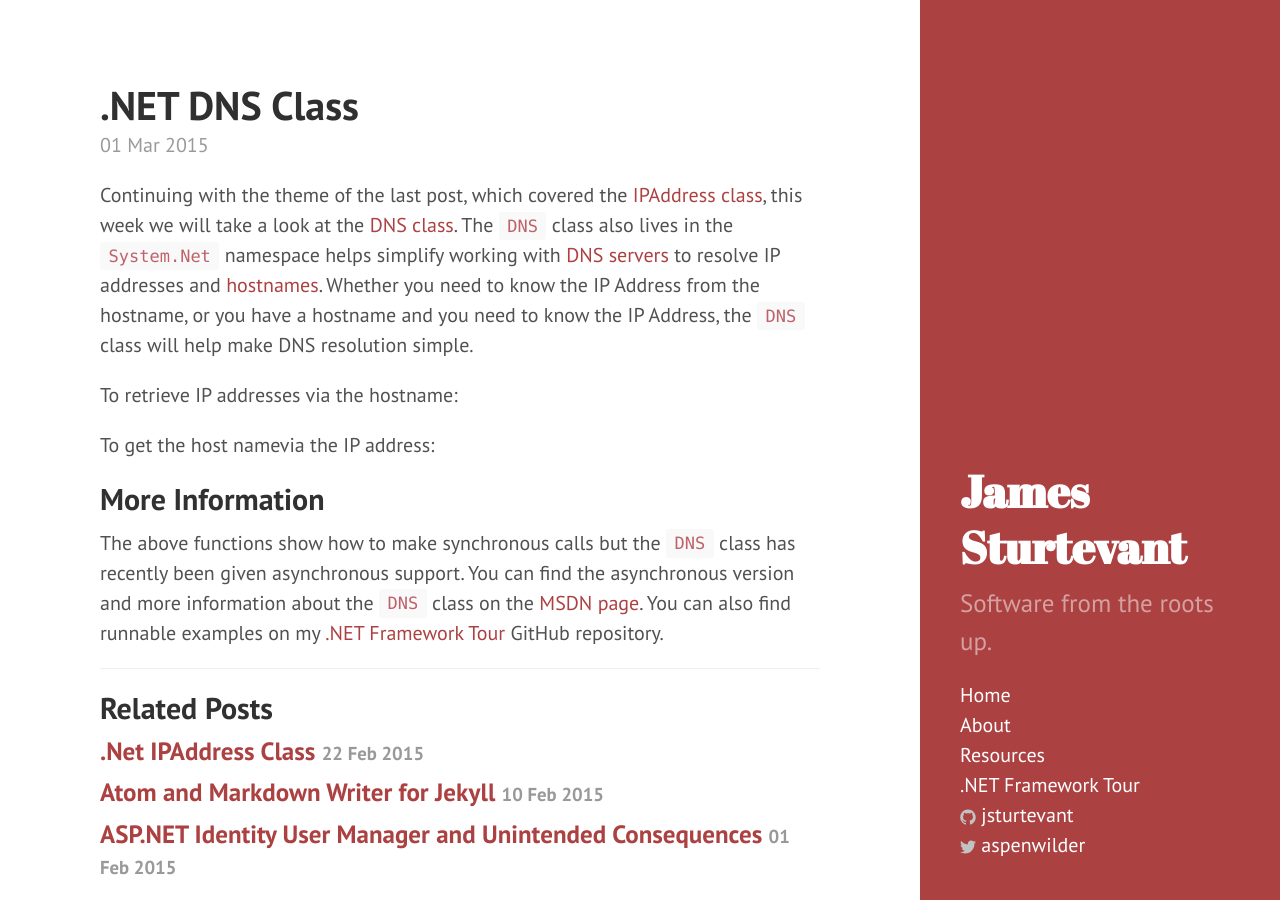
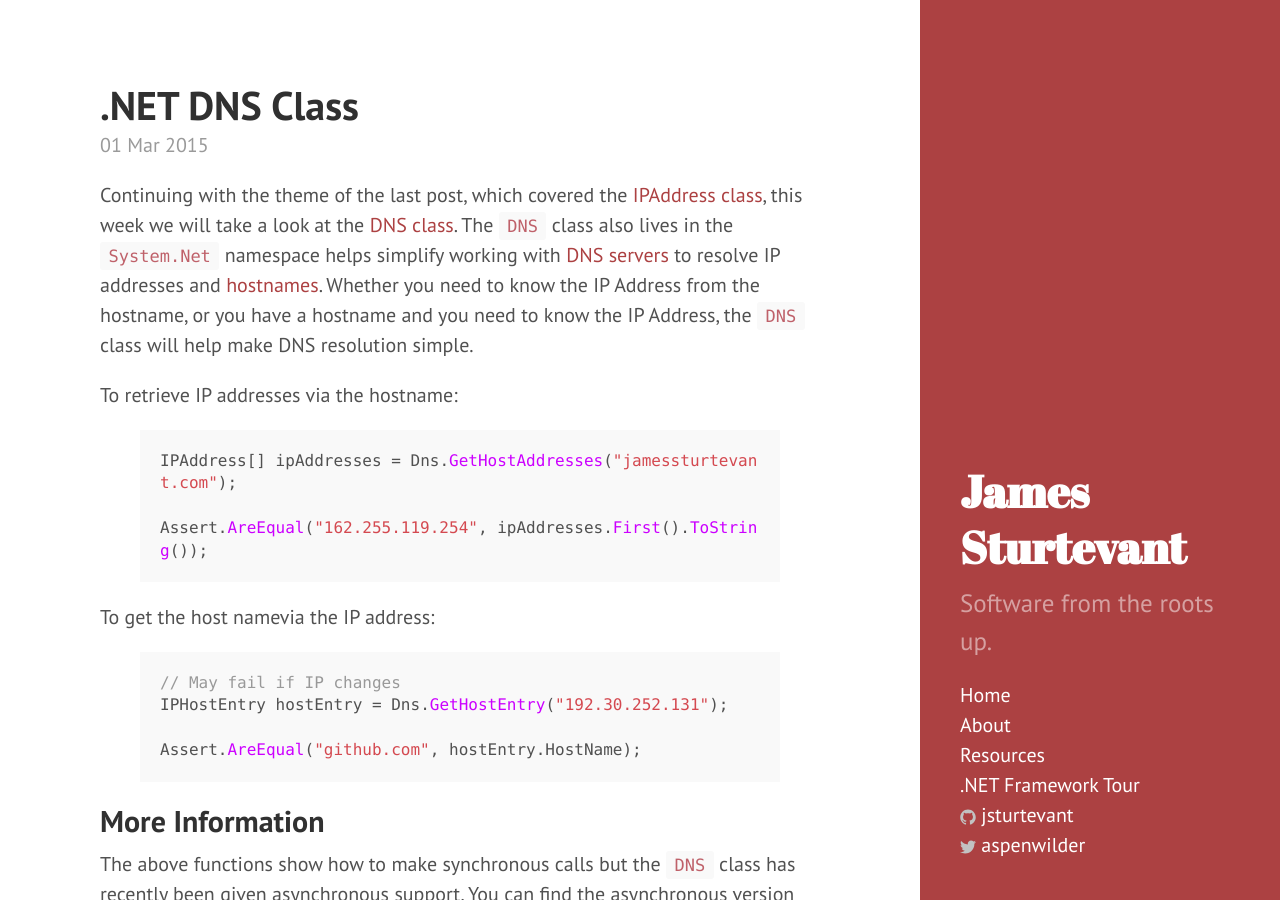
Before and after one commit to jsturtevant/jsturtevant.github.io, a Jekyll site: the page built from _posts/2015-03-01-net-dns-class.markdown, in a window 1280 px wide and 900 px high. Built offline with Jekyll 4.4.1, drawn with Linux system fonts in a browser that asks for light colours; Markdown is read by kramdown in place of the engine named in the settings; comment, search, counter and statistics services are not loaded.

Commit message:
final draft

````diff
--- a/_posts/2015-03-01-net-dns-class.markdown
+++ b/_posts/2015-03-01-net-dns-class.markdown
@@ -8,7 +8,19 @@ Continuing with the theme of the last post, which covered the [IPAddress class](
 
 To retrieve IP addresses via the hostname:
 
+{% highlight csharp %}
+IPAddress[] ipAddresses = Dns.GetHostAddresses("jamessturtevant.com");
+
+Assert.AreEqual("162.255.119.254", ipAddresses.First().ToString());
+{% endhighlight %}
+
 To get the host namevia the IP address:
+{% highlight csharp %}
+// May fail if IP changes
+IPHostEntry hostEntry = Dns.GetHostEntry("192.30.252.131");
+
+Assert.AreEqual("github.com", hostEntry.HostName);
+{% endhighlight %}
 
 ## More Information
 The above functions show how to make synchronous calls but the ```DNS``` class has recently been given asynchronous support.  You can find the asynchronous version and more information about the ```DNS``` class on the [MSDN page](https://msdn.microsoft.com/en-us/library/System.Net.Dns(v=vs.110).aspx).  You can also find runnable examples on my [.NET Framework Tour](https://github.com/jsturtevant/DotNetTour) GitHub repository.
````
